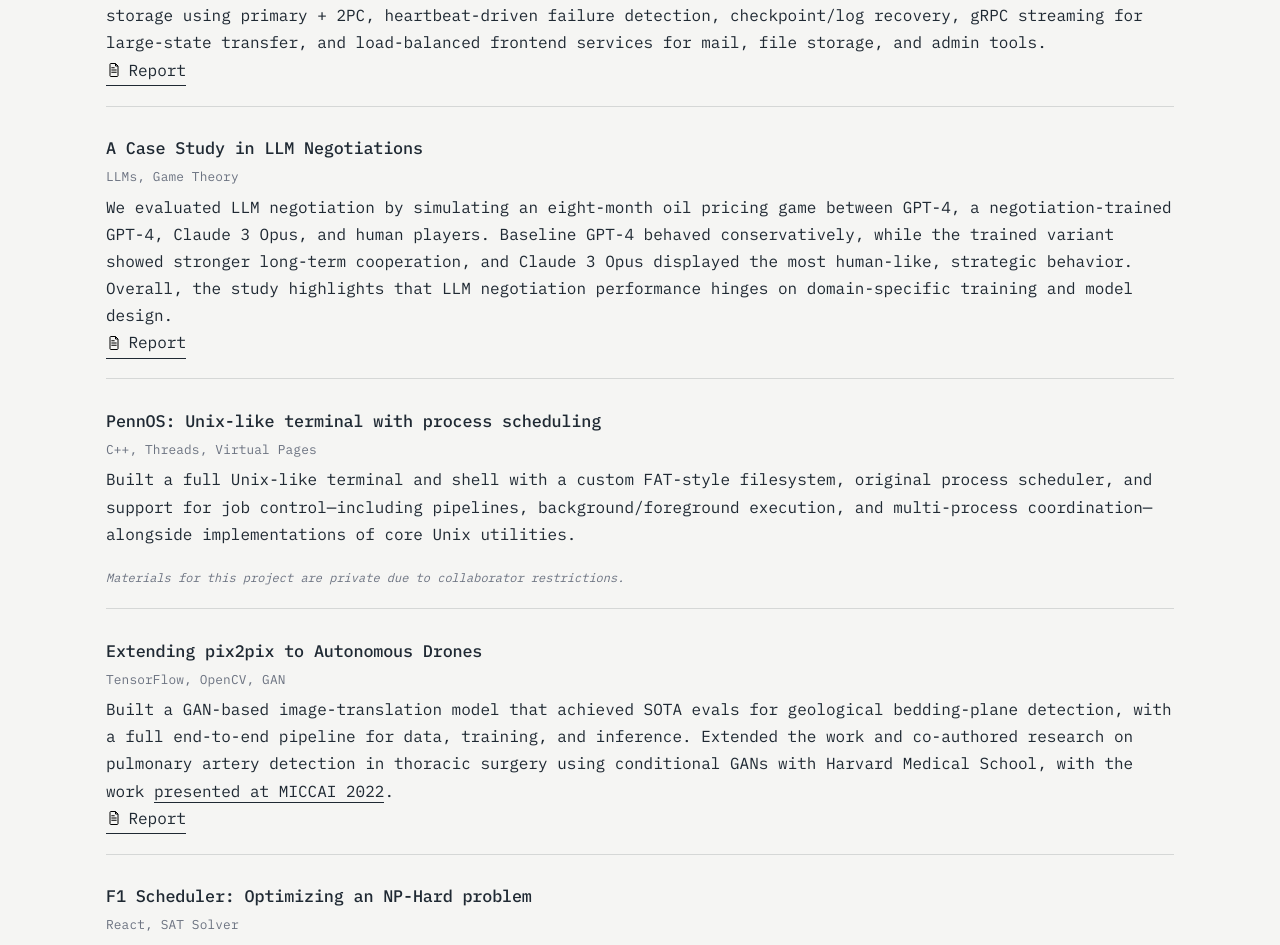
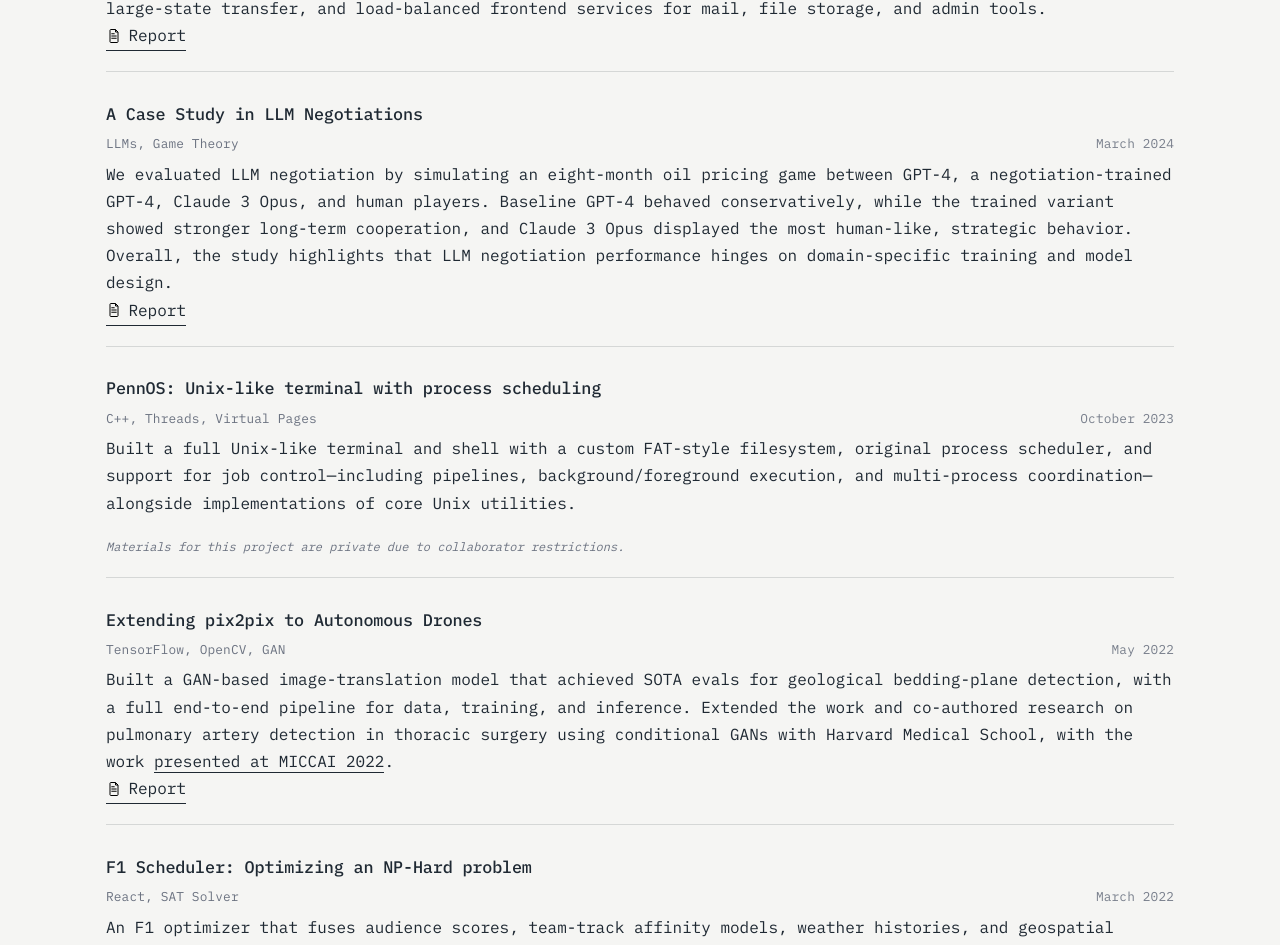
Before and after one commit to rohanv0-1/personal-website, a React (Vite) app: page /projects in a window 1280 px wide. Shown: the part 961-1906 px from the top of the page. Built offline with nearby package versions, Linux system fonts and the light colour scheme.

Commit message:
add-dates-to-projects

```diff
--- a/src/data/siteData.js
+++ b/src/data/siteData.js
@@ -53,6 +53,7 @@
 export const projects = [
   {
     title: "MemDex + MemDex-Fuse: RAG vs Agentic Retrieval",
+    date: "January 2026",
     description:
       "Built two local-first memory indexes over WhatsApp data to compare retrieval strategies. MemDex uses a hybrid RAG stack (FTS5 + FAISS/HNSW embeddings + LLM evidence selection), while MemDex-Fuse exposes chats through a FUSE filesystem and lets an agent iteratively navigate the hierarchy to discover evidence paths. The agentic retrieval approach consistently outperformed static vector search on complex, multi-hop queries.",
     tech: ["Python", "FAISS/HNSW", "FUSE", "Agentic Search"],
@@ -68,8 +69,9 @@
   },
   {
     title: "Project Shinkansen: Faster way to plan trips",
+    date: "October 2025",
     description:
-      "Built originally for my solo trip to Japan, this app blends geospatial intelligence, agentic AI, and real-time collaboration to modernize travel planning. It auto-optimizes neighborhoods to reduce transit friction and uses an autonomous AI assistant to research and add activities. Itineraries sync seamlessly with Google Maps and calendars, and the platform supports Google-Docs-style collaboration and public sharing.<p class='muted private-note'><em>\nDemo coming soon!</em></p>",
+      "Built originally for my solo trip to Japan, this app blends geospatial intelligence, agentic AI, and real-time collaboration to modernize travel planning. It auto-optimizes neighborhoods to reduce transit friction and uses an autonomous AI assistant to research and add activities. Itineraries sync seamlessly with Google Maps and calendars, and the platform supports Google-Docs-style collaboration and public sharing.",
     tech: ["Agentic AI", "NodeJS", "React", "Multiple Google APIs"],
     github: "",
     pdf: "",
@@ -77,6 +79,7 @@
   },
   {
     title: "Course Odyssey: Personalized course planning for Penn students",
+    date: "March 2024",
     description:
       "A Penn course-planner that generates multi-degree semester plans by enforcing all pre/co-requisites, using historical offerings and reviews, and employing a RAG interface with a SAT-solver that optimally maps courses to requirements with maximal overlap/double-counting.",
     tech: ["NodeJS", "Python", "RAG", "React", "SAT solver"],
@@ -87,6 +90,7 @@
   },
   {
     title: "PennCloud: Distributed file storage and mail service system",
+    date: "March 2024",
     description:
       "A fault-tolerant distributed cloud platform with a service-oriented backend, replicated tablet-based key-value storage using primary + 2PC, heartbeat-driven failure detection, checkpoint/log recovery, gRPC streaming for large-state transfer, and load-balanced frontend services for mail, file storage, and admin tools.",
     tech: ["C++", "gRPC", "Distributed Systems"],
@@ -96,6 +100,7 @@
   },
   {
     title: "A Case Study in LLM Negotiations",
+    date: "March 2024",
     description:
       "We evaluated LLM negotiation by simulating an eight-month oil pricing game between GPT-4, a negotiation-trained GPT-4, Claude 3 Opus, and human players. Baseline GPT-4 behaved conservatively, while the trained variant showed stronger long-term cooperation, and Claude 3 Opus displayed the most human-like, strategic behavior. Overall, the study highlights that LLM negotiation performance hinges on domain-specific training and model design.",
     tech: ["LLMs", "Game Theory"],
@@ -105,6 +110,7 @@
   },
   {
     title: "PennOS: Unix-like terminal with process scheduling",
+    date: "October 2023",
     description:
       "Built a full Unix-like terminal and shell with a custom FAT-style filesystem, original process scheduler, and support for job control—including pipelines, background/foreground execution, and multi-process coordination—alongside implementations of core Unix utilities.",
     tech: ["C++", "Threads", "Virtual Pages"],
@@ -115,8 +121,9 @@
   },
   {
     title: "Extending pix2pix to Autonomous Drones",
+    date: "May 2022",
     description:
-      "Built a GAN-based image-translation model that achieved SOTA evals for geological bedding-plane detection, with a full end-to-end pipeline for data, training, and inference. Extended the work and co-authored research on pulmonary artery detection in thoracic surgery using conditional GANs with Harvard Medical School, with the work <a href=\"https://caiire.mgh.harvard.edu/our-work/\" target=\"_blank\" rel=\"noreferrer\">presented at MICCAI 2022</a>.",
+      'Built a GAN-based image-translation model that achieved SOTA evals for geological bedding-plane detection, with a full end-to-end pipeline for data, training, and inference. Extended the work and co-authored research on pulmonary artery detection in thoracic surgery using conditional GANs with Harvard Medical School, with the work <a href="https://caiire.mgh.harvard.edu/our-work/" target="_blank" rel="noreferrer">presented at MICCAI 2022</a>.',
     tech: ["TensorFlow", "OpenCV", "GAN"],
     github: "",
     pdf: "https://drive.google.com/file/d/1sYh-skrNlkG-dOa-GWb5fG5AHJCHII2S/view?usp=sharing",
@@ -124,6 +131,7 @@
   },
   {
     title: "F1 Scheduler: Optimizing an NP-Hard problem",
+    date: "March 2022",
     description:
       "An F1 optimizer that fuses audience scores, team-track affinity models, weather histories, and geospatial travel data into a constrained scheduling algorithm that maximizes revenue/ratings while minimizing logistical travel to produce a feasible season schedule.",
     tech: ["React", "SAT Solver"],
@@ -133,6 +141,7 @@
   },
   {
     title: "PennBook: Mini-facebook with distributed pagerank",
+    date: "March 2022",
     description:
       "A Facebook-style social platform with friending, real-time presence, a socket-based chat system, and an interest-driven news feed powered by a distributed PageRank-like ranking algorithm, backed by Java services for graph/feed computation and Node APIs for interaction-heavy flows, all deployed on scalable AWS infrastructure.",
     tech: ["Java", "AWS", "DynamoDB", "AJAX", "NodeJS"],
@@ -143,6 +152,7 @@
   },
   {
     title: "Dynamic Event Discovery by Non-Communicating Robot Swarms",
+    date: "June 2020",
     description:
       "We introduce a swarm-robotics exploration algorithm that augments a Wiener-process random walk with a recency-driven visitation cost and optional short-range map sharing to achieve uniform coverage without long-range communication. Simulations show significantly faster, more robust event discovery in obstacle-rich terrains, with applications to forest-fire and ocean-debris detection.",
     tech: ["Java", "Random Walks", "Swarm Communication"],
--- a/src/index.css
+++ b/src/index.css
@@ -129,6 +129,26 @@
   font-size: 1.05rem;
   margin: 0.6rem 0 0.25rem 0;
   letter-spacing: -0.01em;
+}
+
+.stream-text .project-meta-row {
+  display: flex;
+  align-items: baseline;
+  justify-content: space-between;
+  gap: 0.5rem 1rem;
+  flex-wrap: wrap;
+}
+
+.stream-text .project-date {
+  margin: 0;
+  color: var(--muted);
+  font-size: 0.8rem;
+  line-height: 1.2;
+  letter-spacing: 0.01em;
+  white-space: nowrap;
+  margin-left: auto;
+  font-variant-numeric: tabular-nums;
+  opacity: 0.9;
 }
 
 .stream-text p {
@@ -429,6 +449,17 @@
   opacity: 1;
 }
 
+@media (max-width: 680px) {
+  .stream-text .project-meta-row {
+    gap: 0.2rem 0.75rem;
+  }
+
+  .stream-text .project-date {
+    font-size: 0.74rem;
+    text-align: right;
+  }
+}
+
 .route-indicator span {
   display: block;
   height: 100%;
--- a/src/pages/Projects.jsx
+++ b/src/pages/Projects.jsx
@@ -56,11 +56,14 @@
         return `
         <div>
           <h3>${project.title}</h3>
-          ${
-            project.tech?.length
-              ? `<p class="exp-meta">${project.tech.join(", ")}</p>`
-              : ""
-          }
+          <div class="project-meta-row">
+            ${
+              project.tech?.length
+                ? `<p class="exp-meta">${project.tech.join(", ")}</p>`
+                : `<p class="exp-meta"></p>`
+            }
+            <p class="project-date" aria-label="Project date">${project.date}</p>
+          </div>
           <p class="project-desc">${project.description}</p>
           ${linksMarkup}
         </div>`;
```
